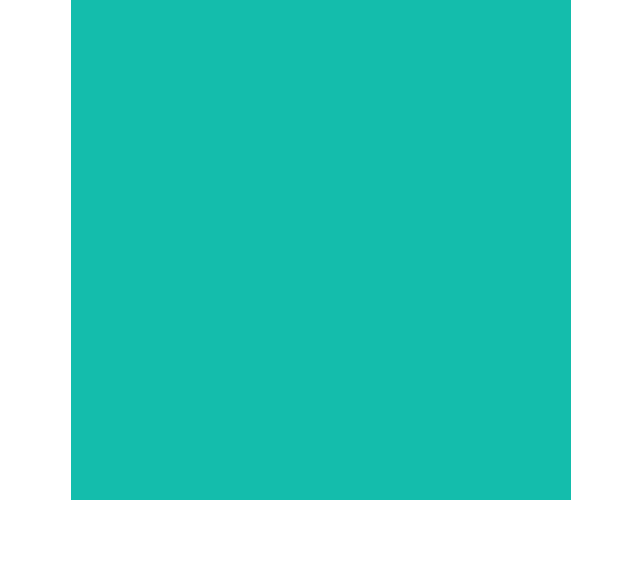
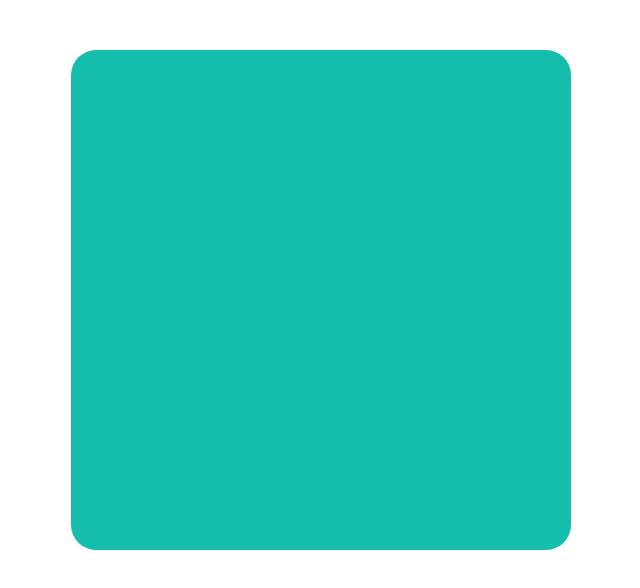
Before and after one commit to branchwag/tictactoejs, a plain HTML site: page index.html in a window 1280 px wide. Shown: the whole page, without its empty margins (319-959 px from the left). Drawn offline with Linux system fonts and the light colour scheme.

Commit message:
styles gamebox

```diff
--- a/styles.css
+++ b/styles.css
@@ -12,6 +12,9 @@ body {
 
 .container {
   background-color: #14bdac;
+  margin: 50px;
+  padding: 50px;
+  border-radius: 25px;
   width: 500px;
   height: 500px;
 }
```
